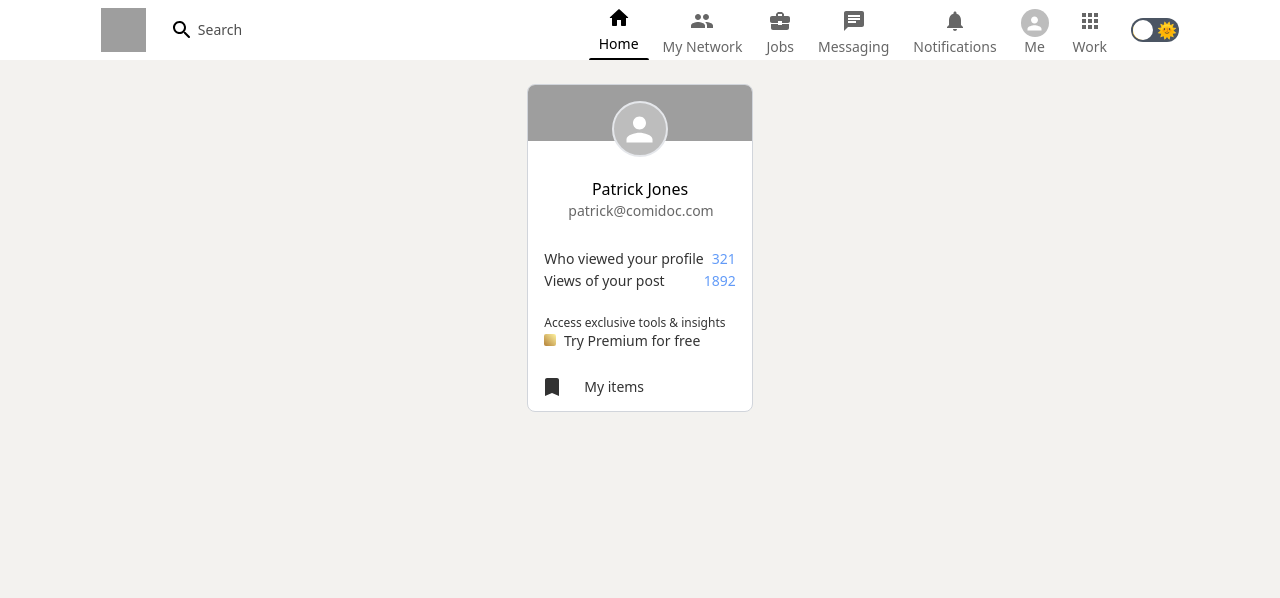
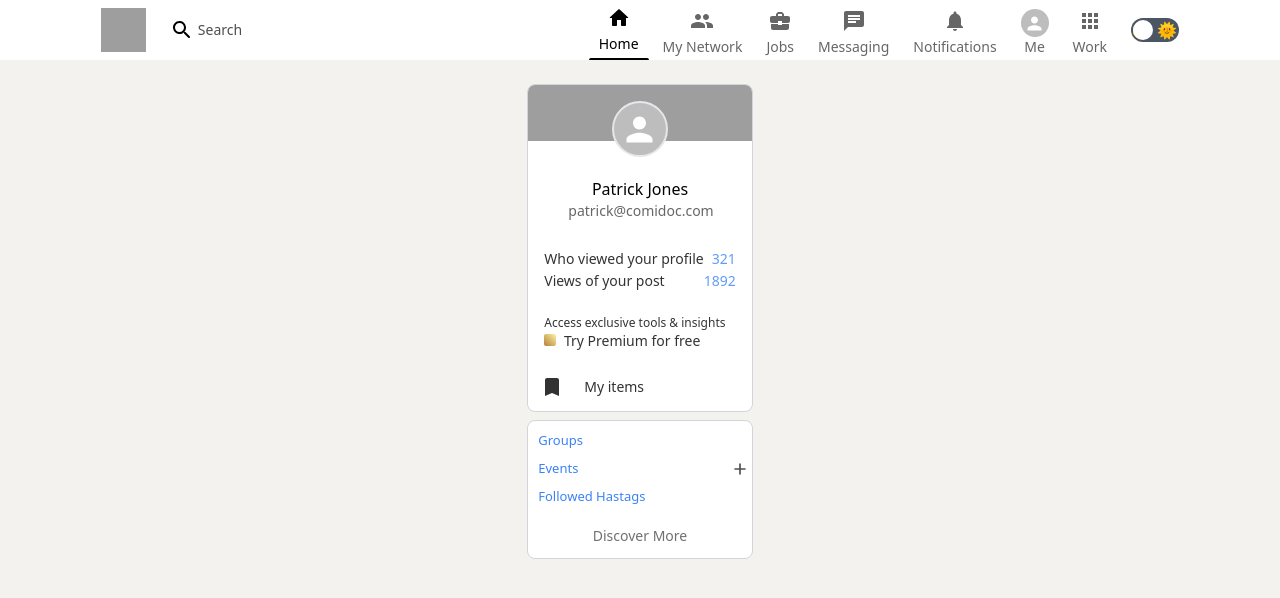
Before and after one commit to Amorem/next-linkedin, a Next.js app: page / in a window 1280 px wide. Shown: the top 598 px of the page. Built offline with nearby package versions, Linux system fonts and the light colour scheme; grey boxes are pictures that could not be loaded.

Commit message:
Sidebar Bottom

```diff
--- a/components/Sidebar.js
+++ b/components/Sidebar.js
@@ -54,6 +54,17 @@ function Sidebar() {
         </div>
       </div>
       {/* Bottom */}
+      <div className="hidden md:flex bg-white dark:bg-[#1D2226] text-black/70 dark:text-white/75 rounded-lg overflow-hidden flex-col space-y-2 pt-2.5 sticky top-20 border border-gray-300 dark:border-none">
+        <p className="sidebarLink">Groups</p>
+        <div className="flex items-center justify-between">
+          <p className="sidebarLink">Events</p>
+          <AddRoundedIcon className="!h-5" />
+        </div>
+        <p className="sidebarLink">Followed Hastags</p>
+        <div className="sidebarButton text-center">
+          <h4 className="dark:text-white font-medium text-sm">Discover More</h4>
+        </div>
+      </div>
     </div>
   );
 }
--- a/styles/globals.css
+++ b/styles/globals.css
@@ -16,4 +16,8 @@
   .sidebarButton {
     @apply dark:border-t border-gray-600 py-3 px-4 cursor-pointer opacity-80 hover:opacity-100;
   }
+
+  .sidebarLink {
+    @apply text-[13px] font-medium text-blue-500 hover:underline cursor-pointer px-2.5;
+  }
 }
```
